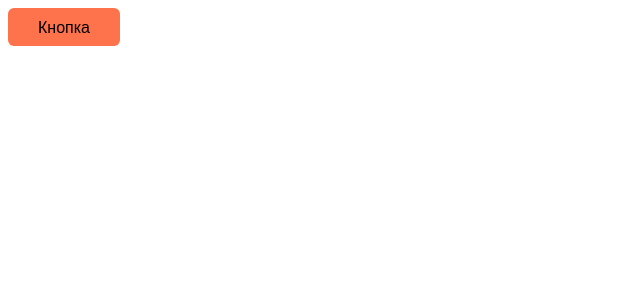
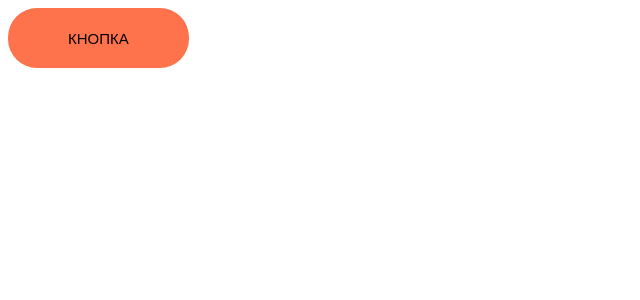
Before and after one commit to NicaZadirieva/react_redux_course, a React (Vite) app in the folder pizza-app/: page / in a window 1280 px wide. Shown: the top 300 px of the page, without its empty margins (0-640 px from the left). Built offline with nearby package versions, Linux system fonts and the light colour scheme.

Commit message:
feat(Button): add style to the button

```diff
--- a/pizza-app/src/App.tsx
+++ b/pizza-app/src/App.tsx
@@ -10,9 +10,9 @@ function App() {
 
 	return (
 		<>
-			<Button onClick={addCounter}>Кнопка</Button>
+			<Button onClick={addCounter} appearance='big'>Кнопка</Button>
 		</>
 	)
 }
 
-export default App
+export default App;
--- a/pizza-app/src/components/Button/Button.props.ts
+++ b/pizza-app/src/components/Button/Button.props.ts
@@ -1,5 +1,6 @@
 import { ButtonHTMLAttributes, ReactNode } from 'react';
 
 export interface ButtonProps extends ButtonHTMLAttributes<HTMLButtonElement> {
-    children: ReactNode
+    children: ReactNode;
+    appearance?: 'big' | 'small';
 }
--- a/pizza-app/src/components/Button/index.module.css
+++ b/pizza-app/src/components/Button/index.module.css
@@ -1,13 +1,23 @@
 .button {
-    border-radius: 6px;
-    padding: 8px 30px;
     font-family: inherit;
     cursor: pointer;
     transition: background 0.25s;
-    font-size: 16px;
+    border-radius: 29px;
     border: none;
+    font-weight: 400;
+    font-style: normal;
 }
 
+.small {
+    font-size: 16px;
+    padding: 10px 25px;
+}
+
+.big {
+    font-size: 15px;
+    padding: 20px 60px;
+    text-transform: uppercase;
+}
 .accent:hover {
     background: var(--primary-hover-color);
 }
@@ -15,8 +25,3 @@
 .accent {
     background: var(--primary-color);
 }
-
-/*.button:focus,
-button:focus-visible {
-    outline: 4px auto -webkit-focus-ring-color;
-}*/
--- a/pizza-app/src/components/Button/index.tsx
+++ b/pizza-app/src/components/Button/index.tsx
@@ -1,15 +1,16 @@
 import cn from 'classnames';
-import { FC } from 'react';
 import { ButtonProps } from './Button.props';
 import styles from './index.module.css';
 
-
-export const ButtonAlt: FC<ButtonProps> = ({children, className, ...props}) => {
-	return <button {...props} className={cn(styles.button, styles.accent, className)}>{children}</button>
-};
-function Button({children, className, ...props}: ButtonProps) {
+function Button({children, className, appearance = 'small', ...props}: ButtonProps) {
 	return (
-		<button {...props} className={cn(styles.button, styles.accent, className)}>{children}</button>
+		<button {...props} className={cn(
+			styles.button, styles.accent,
+			className,
+			{
+				[styles['small']]: appearance == 'small',
+				[styles['big']]: appearance == 'big'
+			})}>{children}</button>
 	);
 }
 
```
